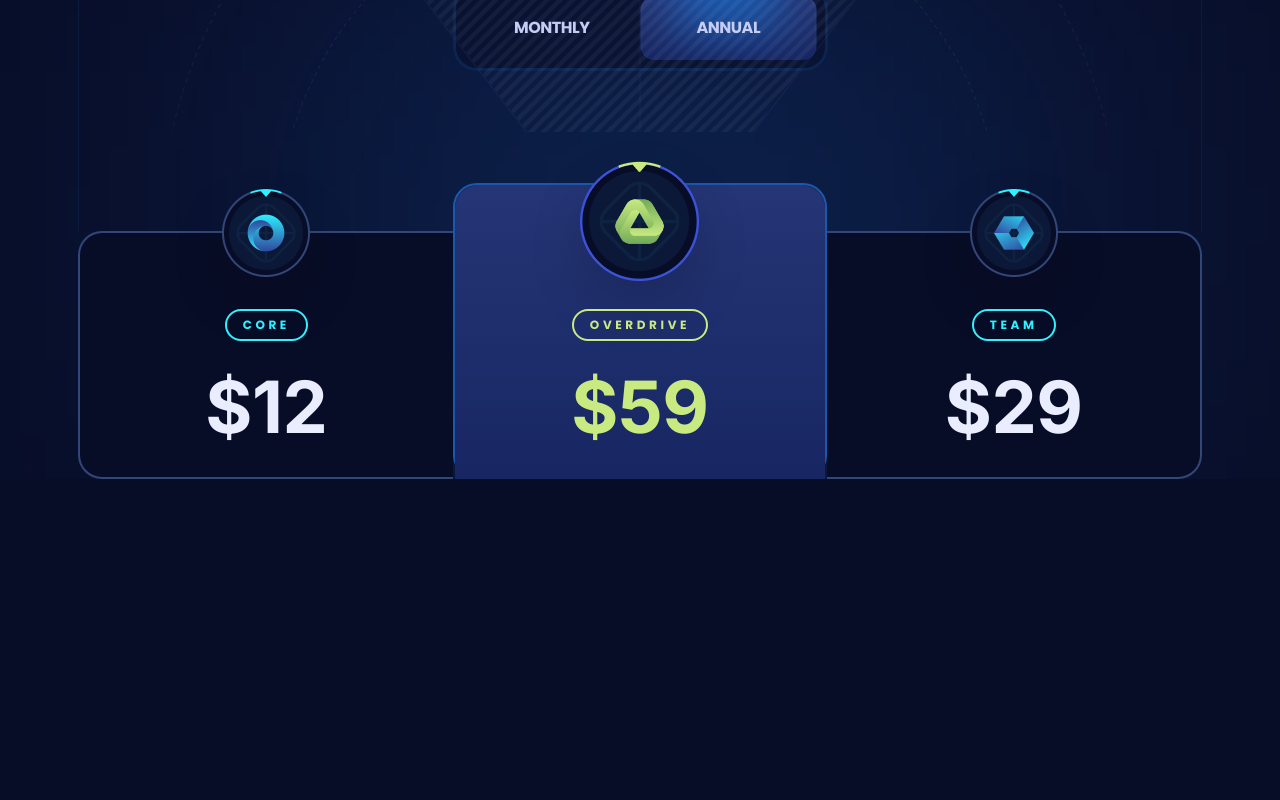
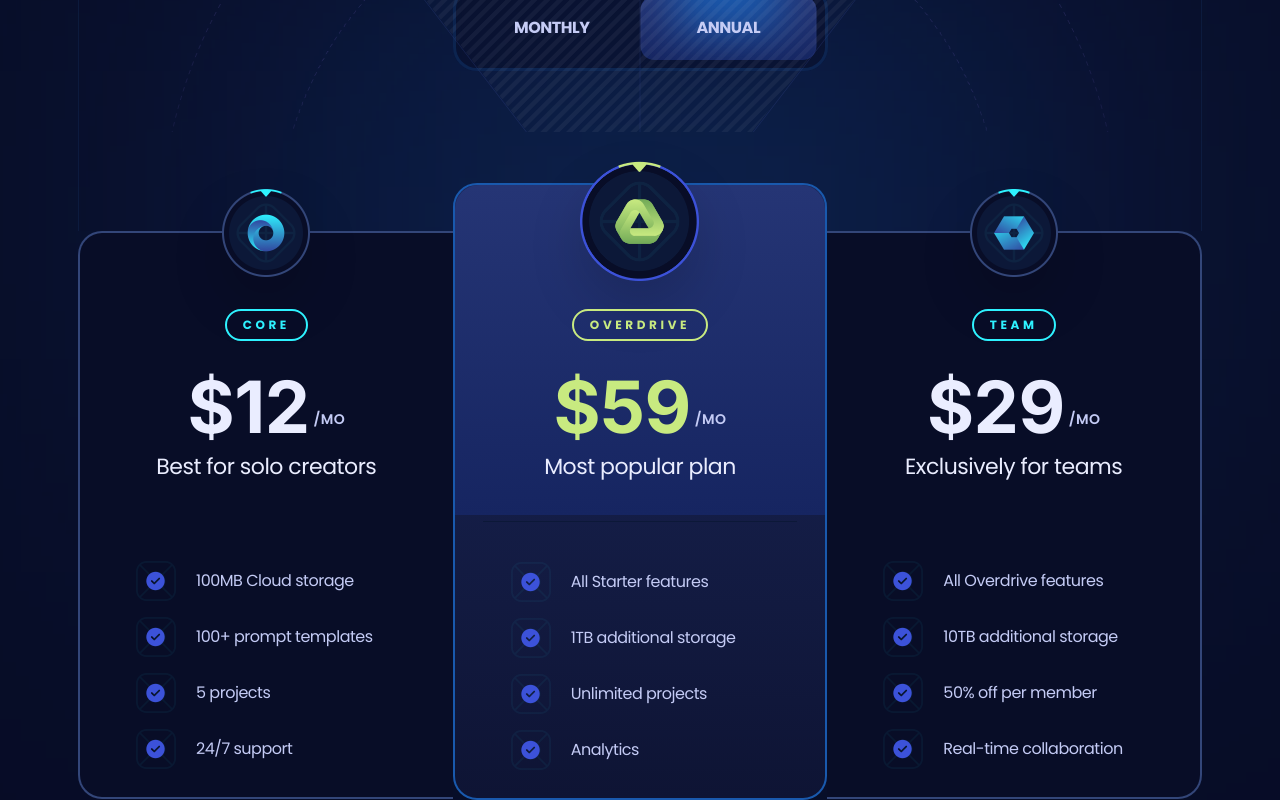
Before and after one commit to MrOLU24/XORA, a React (Vite) app: page / in a window 1280 px wide. Shown: the part 2095-2895 px from the top of the page. Before the commit the page ends 2574 px from the top, so only its background shows below. Built offline with nearby package versions, Linux system fonts and the light colour scheme.

Commit message:
on the features

```diff
--- a/src/Sections/Pricing.jsx
+++ b/src/Sections/Pricing.jsx
@@ -107,8 +107,30 @@ const Pricing = () => {
                         preserveValue={true}
                       />{" "}
                     </div>
+                    <div className="small-1 relative top-3 ml-1 uppercase">
+                      /mo
+                    </div>
                   </div>
                 </div>
+                <div
+                  className={clsx(
+                    "relative body-1 z-2 mb-10 w-full border-b-s2 pb-9 text-center text-p4",
+                    index === 1 && "border-b"
+                  )}
+                >
+                  {plan.caption}
+                </div>
+                <ul className="mx-auto space-y-4 xl:px-7">
+                  {plan.features.map((feature) => (
+                    <li
+                      key={feature}
+                      className="relative flex items-center gap-5"
+                    >
+                      <img src={'/images/check.png'} alt="check" className="size-10 object-contain" />
+                      <p className="flex-1">{feature}</p>
+                    </li>
+                  ))}
+                </ul>
               </div>
             ))}
           </div>
```
